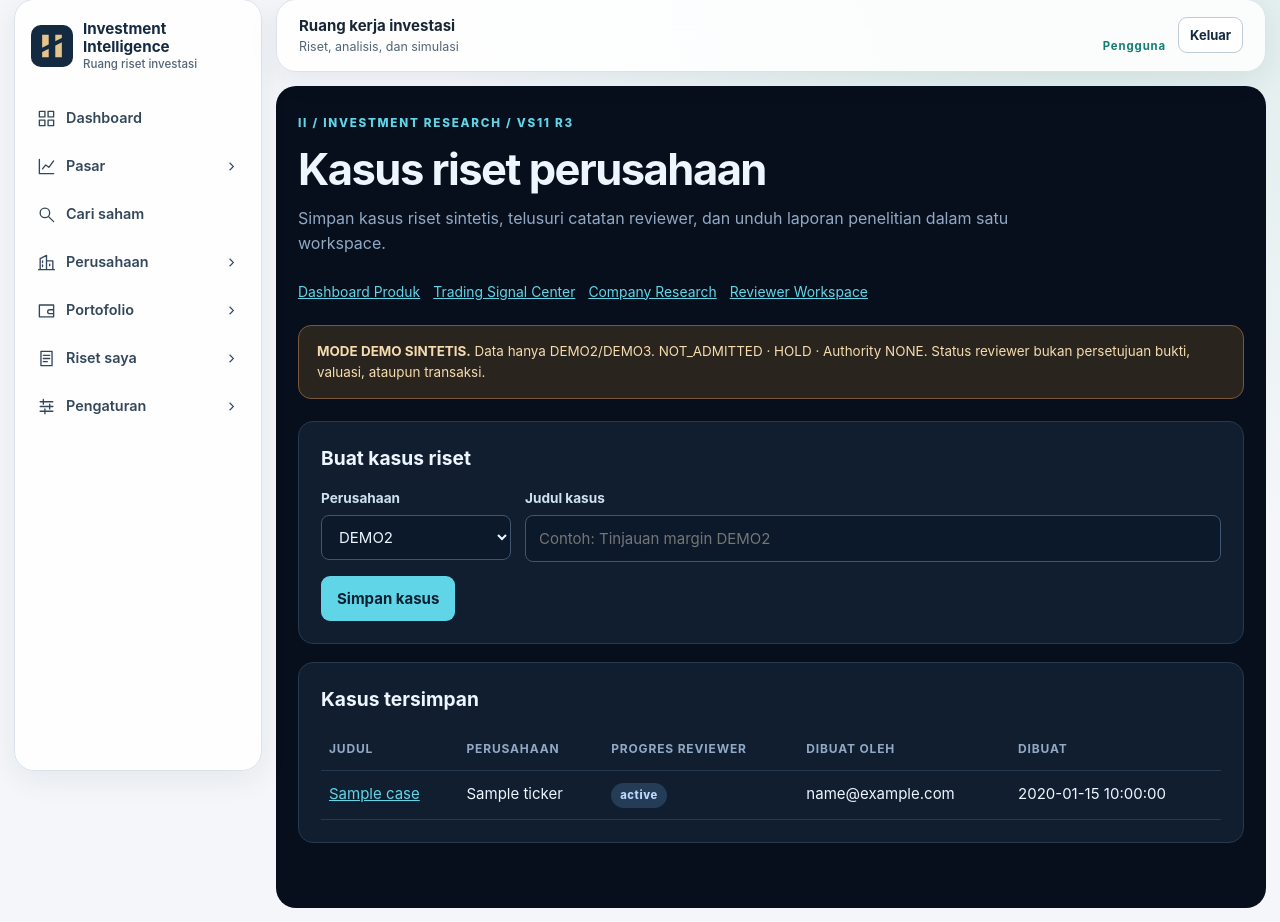
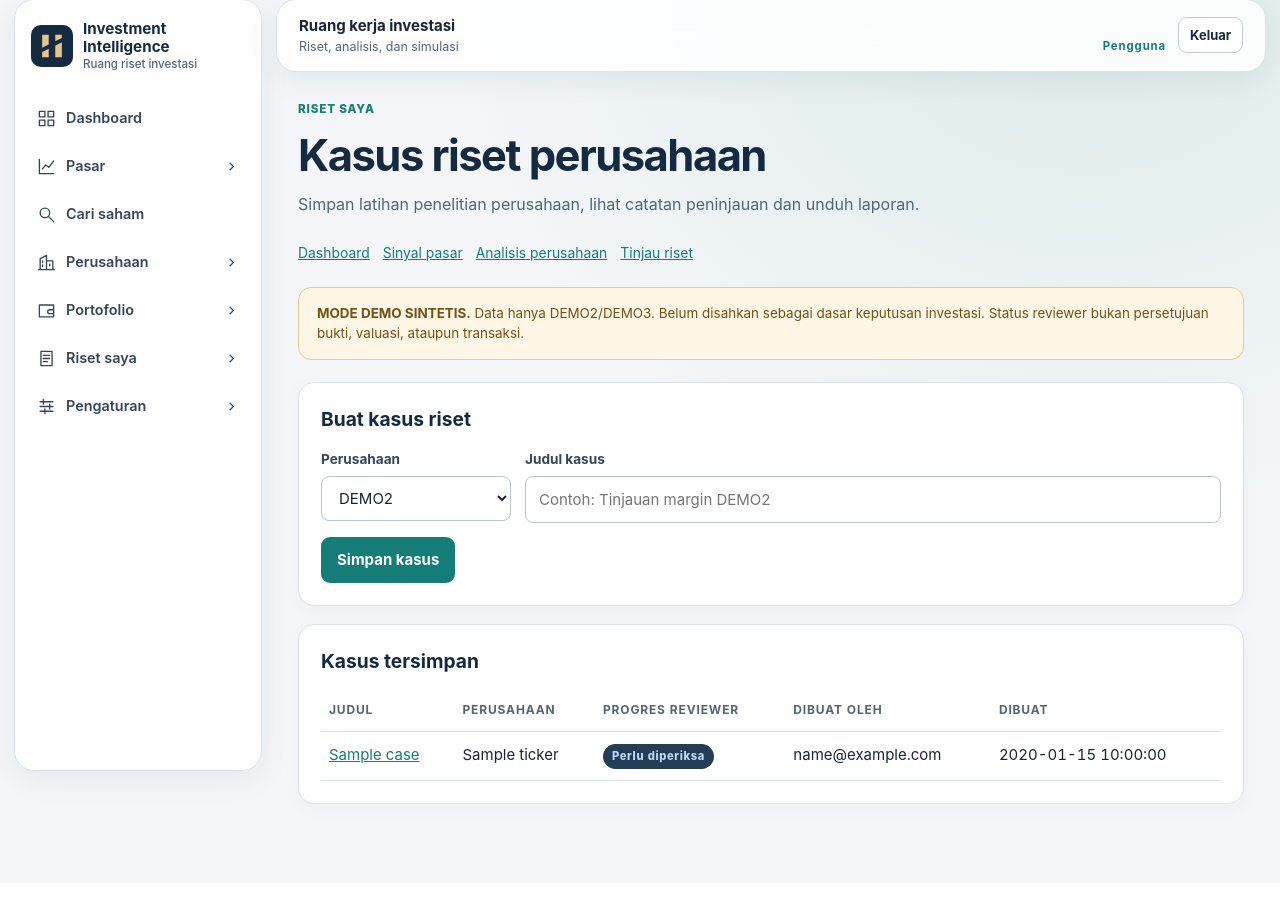
Before and after one commit to fajarnurmanto-source/investment-intelligence, a Laravel app: template laravel_app/resources/views/ii/cases.blade.php in a window 1280 px wide. Shown: the part 15-937 px from the top of the page. After the commit the page ends 827 px from the top, so only its background shows below. Run offline with Laravel 12, Linux system fonts and the light colour scheme; the template is opened without the code that fills it: most values are stand-ins (such as "Sample title", 1, 10 or a date in 2020); data that the repository does not hold is empty.

Commit message:
PXT full migration: cases institutional surfaces and research language

```diff
--- a/laravel_app/resources/views/ii/cases.blade.php
+++ b/laravel_app/resources/views/ii/cases.blade.php
@@ -1,6 +1,7 @@
 @extends('ii.layout')
 
-@section('title', 'Research Cases')
+@section('title', 'Catatan riset')
+@section('surface','ii-light-content')
 
 @push('styles')
 <style>
@@ -17,19 +18,19 @@
 @endpush
 
 @section('content')
-<p class="eyebrow">II / Investment Research / VS11 R3</p>
+<p class="eyebrow">Riset saya</p>
 <h1>Kasus riset perusahaan</h1>
-<p class="lead">Simpan kasus riset sintetis, telusuri catatan reviewer, dan unduh laporan penelitian dalam satu workspace.</p>
+<p class="lead">Simpan latihan penelitian perusahaan, lihat catatan peninjauan dan unduh laporan.</p>
 
 <nav class="research-links" aria-label="Tautan terkait kasus riset">
-    <a href="{{ route('ii.dashboard') }}">Dashboard Produk</a>
-    <a href="{{ route('ii.signals.index') }}">Trading Signal Center</a>
-    <a href="{{ route('ii.company') }}">Company Research</a>
-    <a href="{{ route('ii.workspace') }}">Reviewer Workspace</a>
+    <a href="{{ route('ii.dashboard') }}">Dashboard</a>
+    <a href="{{ route('ii.signals.index') }}">Sinyal pasar</a>
+    <a href="{{ route('ii.company') }}">Analisis perusahaan</a>
+    <a href="{{ route('ii.workspace') }}">Tinjau riset</a>
 </nav>
 
 <div class="boundary" role="note">
-    <strong>MODE DEMO SINTETIS.</strong> Data hanya DEMO2/DEMO3. NOT_ADMITTED · HOLD · Authority NONE.
+    <strong>MODE DEMO SINTETIS.</strong> Data hanya DEMO2/DEMO3. Belum disahkan sebagai dasar keputusan investasi.
     Status reviewer bukan persetujuan bukti, valuasi, ataupun transaksi.
 </div>
 
@@ -69,8 +70,8 @@
                     <tr>
                         <td><a href="{{ route('ii.cases.show', ['id' => $case->id]) }}">{{ $case->title }}</a></td>
                         <td>{{ $case->ticker }}</td>
-                        <td><span class="badge blue research-status">{{ $case->review_status }}</span></td>
-                        <td>{{ $case->creator_email ?? 'Sebelum VS6' }}</td>
+                        <td><span class="badge blue research-status">{{ match($case->review_status) { 'OPEN'=>'Terbuka','NEEDS_EVIDENCE'=>'Perlu bukti tambahan','REVIEWED_SYNTHETIC'=>'Simulasi telah ditinjau',default=>'Perlu diperiksa' } }}</span></td>
+                        <td>{{ $case->creator_email ?? 'Pengguna lama' }}</td>
                         <td>{{ $case->created_at }}</td>
                     </tr>
                 @empty
```
